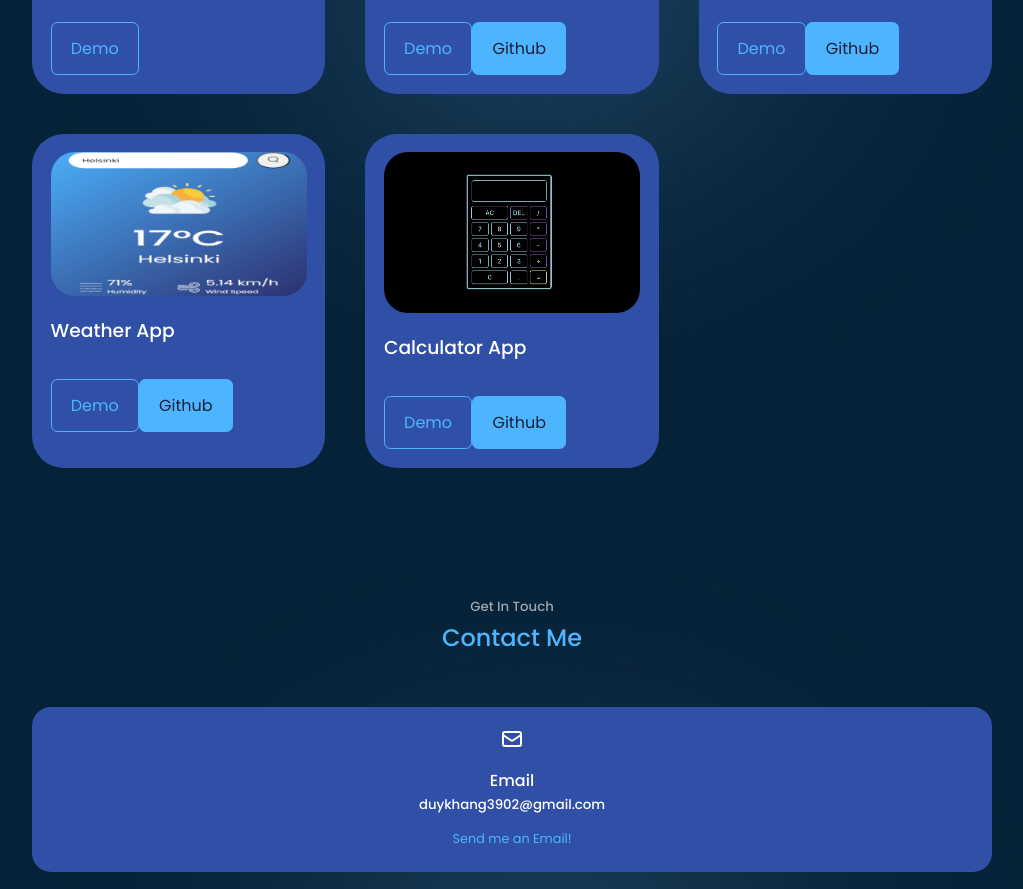
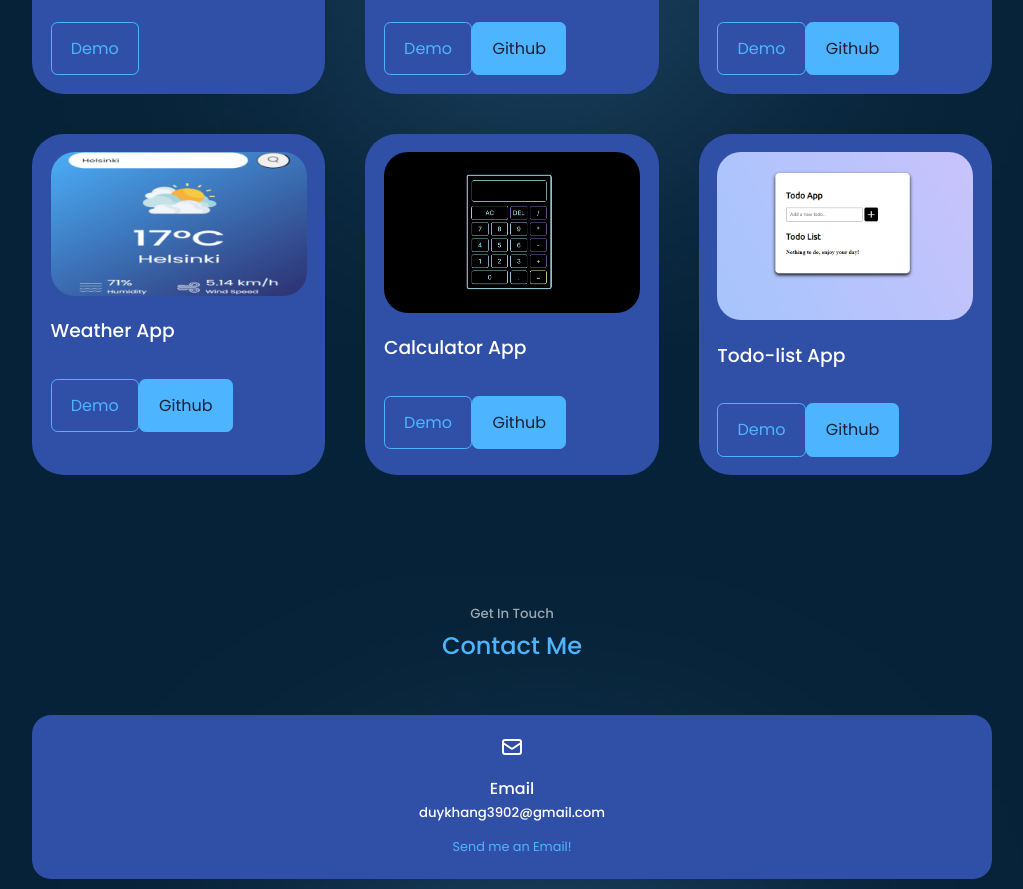
Before and after one commit to Kudoo39/react-portfolio, a React (Create React App) app: page / in a window 1280 px wide. Shown: the part 2540-3429 px from the top of the page, without its empty margins (128-1151 px from the left). Built offline with nearby package versions, Linux system fonts and the light colour scheme.

Commit message:
update CV and project

```diff
--- a/src/components/header/CTA.jsx
+++ b/src/components/header/CTA.jsx
@@ -5,7 +5,7 @@ const CTA = () => {
     <div className="cta">
       <a
         target="_blank"
-        href="https://drive.google.com/file/d/19y1FYeWjaQRnfpOBVy7PO26yTEbesIg-/view?usp=sharing"
+        href="https://drive.google.com/file/d/1vlP8oYrmEyDJRjopOTC8OnascTsVnlxC/view?usp=sharing"
         className="btn"
       >
         Here's my CV
--- a/src/components/project/Project.jsx
+++ b/src/components/project/Project.jsx
@@ -5,6 +5,7 @@ import img2 from "../../assets/pro2.png";
 import img3 from "../../assets/pro4.png";
 import img4 from "../../assets/pro5.png";
 import img5 from "../../assets/pro6.png";
+import img6 from "../../assets/pro7.png";
 
 const Project = () => {
   return (
@@ -120,6 +121,29 @@ const Project = () => {
             </a>
           </div>
         </article>
+
+        <article className="project__item">
+          <div className="project__item-image">
+            <img src={img6} alt="Photo about todo-list app" />
+          </div>
+          <h3>Todo-list App</h3>
+          <div className="project__item-cta">
+            <a
+              href="https://kudoo39.github.io/todo-list-app/"
+              className="btn"
+              target="_blank"
+            >
+              Demo
+            </a>
+            <a
+              href="https://github.com/Kudoo39/todo-list-app"
+              className="btn btn-primary"
+              target="_blank"
+            >
+              Github
+            </a>
+          </div>
+        </article>
       </div>
     </section>
   );
```
Also changed, not shown: src/assets/pro7.png (added).
